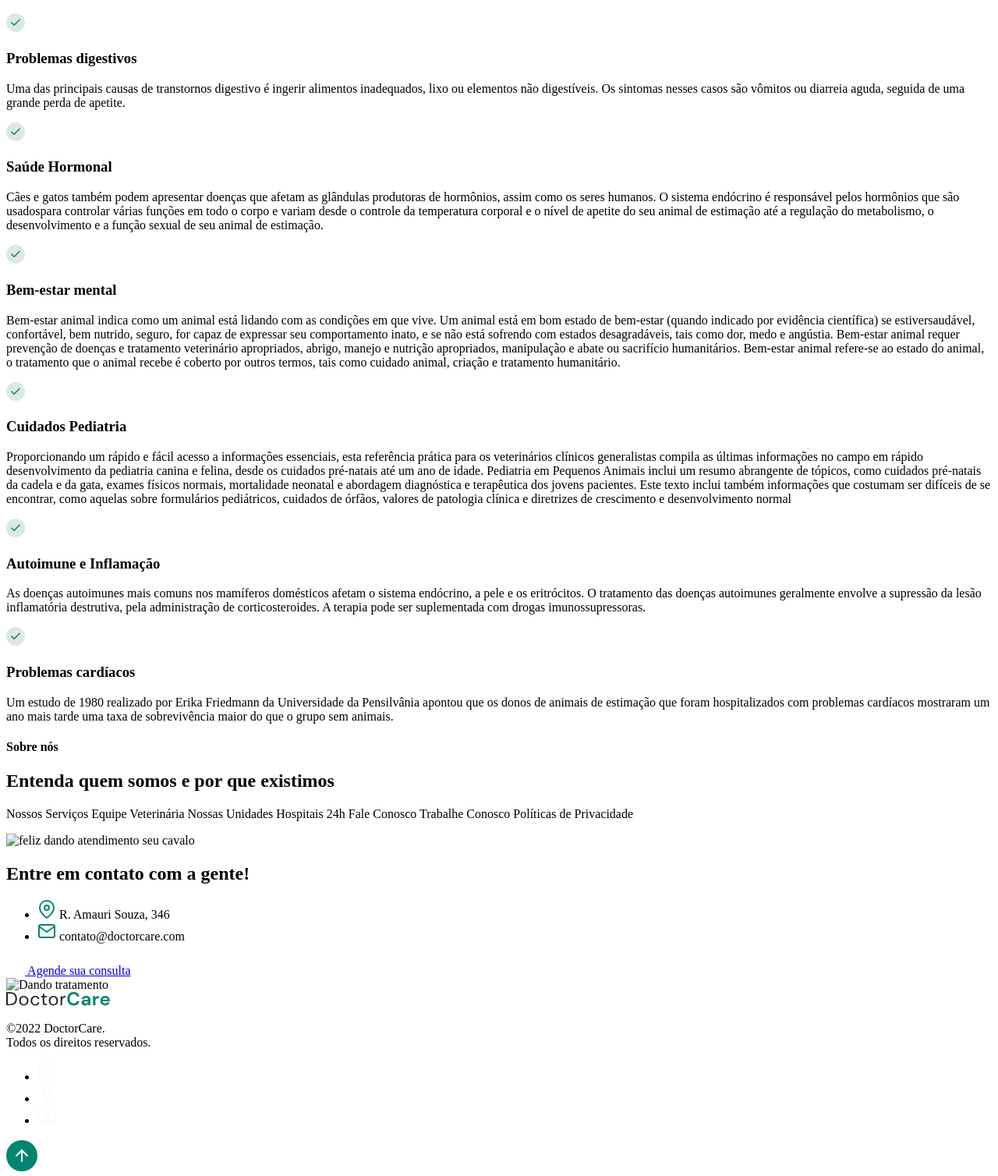
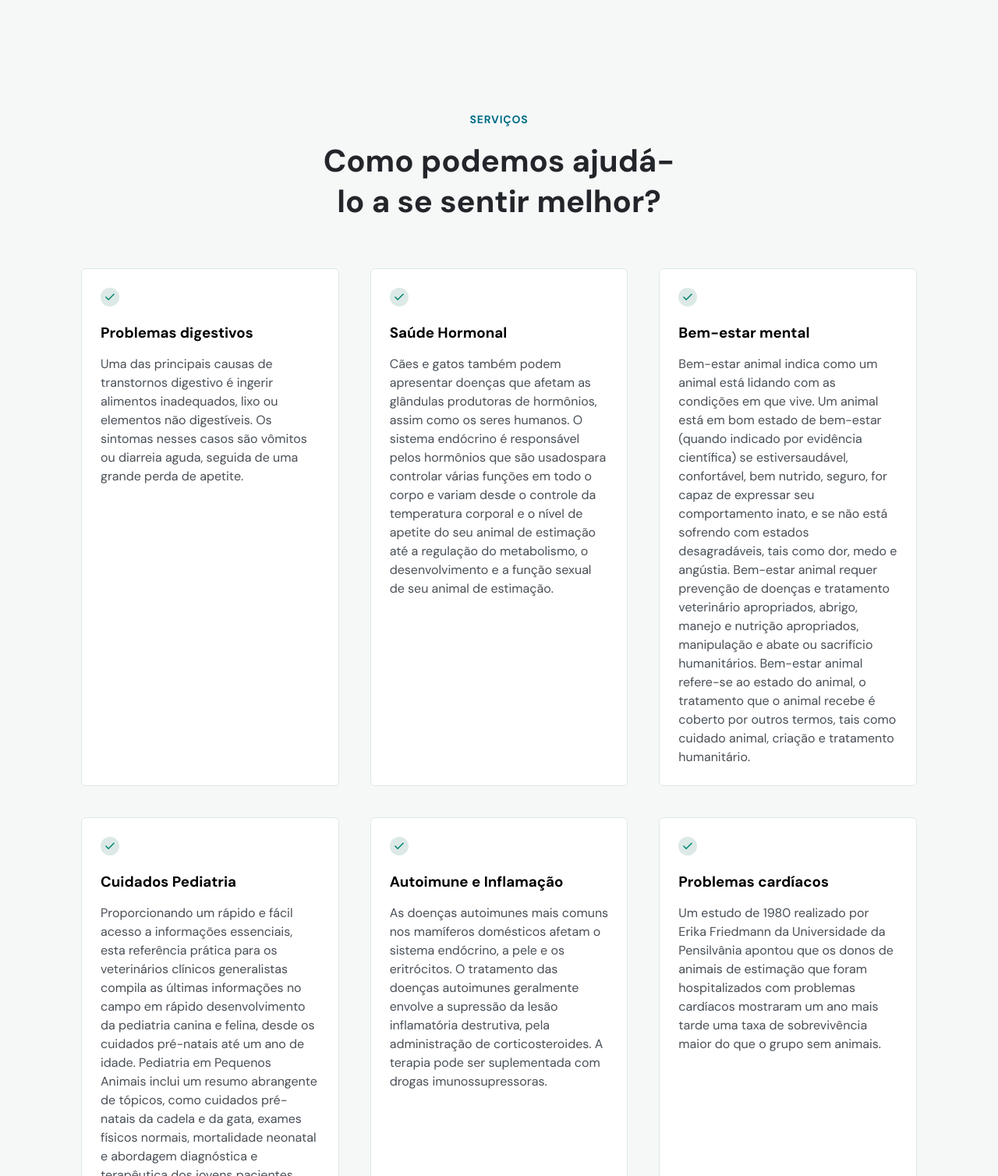
Before and after one commit to samsoaress/ProjetoSite, a plain HTML site: page index.html in a window 1280 px wide. Shown: the part 826-2334 px from the top of the page at 78% size. Drawn offline with nearby package versions, Linux system fonts and the light colour scheme; the site is published under a folder, as on GitHub Pages, so addresses that start at the root find nothing.

Commit message:
ajustes de liks relativos

```diff
--- a/index.html
+++ b/index.html
@@ -5,7 +5,7 @@
     <meta name="viewport" content="width=device-width, initial-scale=1.0" />
     <title>DoctorCare</title>
 
-    <link rel="stylesheet" href="/style.css" />
+    <link rel="stylesheet" href="./style.css" />
 
     <link rel="preconnect" href="https://fonts.googleapis.com" />
     <link rel="preconnect" href="https://fonts.gstatic.com" crossorigin />
@@ -260,7 +260,7 @@
       </div>
         <div class="col b">
           <img
-          src="/Photographs/foto.jpg"
+          src="./Photographs/foto.jpg"
         />
         </div>
 
@@ -504,7 +504,7 @@
 
         <div class="col-b">
           <img
-          src="/Photographs/calavo.jpg"
+          src="./Photographs/calavo.jpg"
           alt="feliz dando atendimento seu cavalo"
         />
         </div>
@@ -594,7 +594,7 @@
         </div>
         <div class="col-b">
           <img
-            src="/Photographs/foto2.png"
+            src="./Photographs/foto2.png"
             alt="Dando tratamento"
           />
         </div>
@@ -771,6 +771,6 @@
 
     <!-- ScrollReaveal Lib -->
     <script src="https://unpkg.com/scrollreveal"></script>
-    <script src="index.js"></script>
+    <script src="./index.js"></script>
   </body>
 </html>
```
